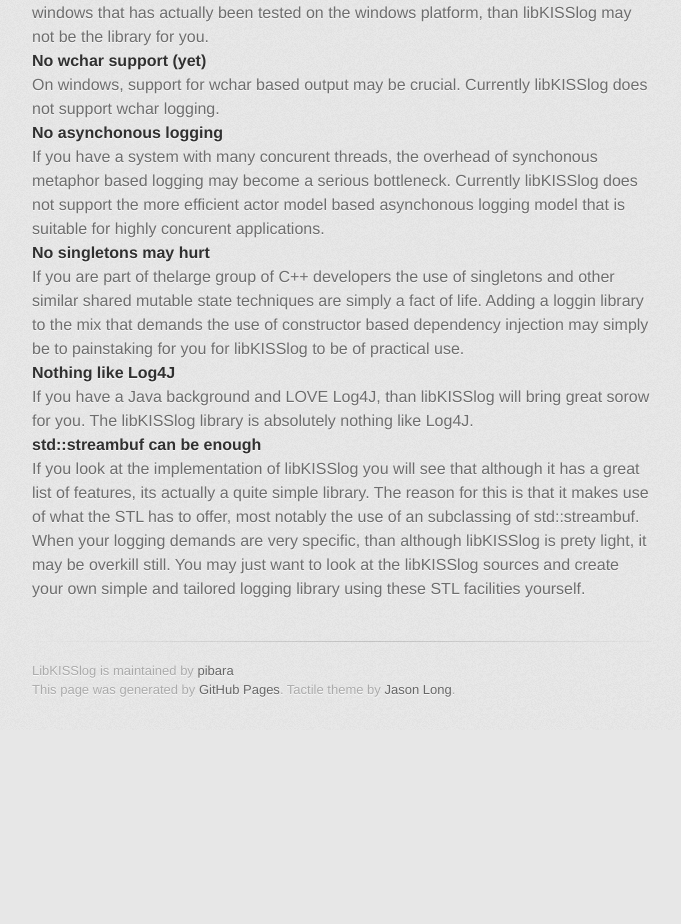
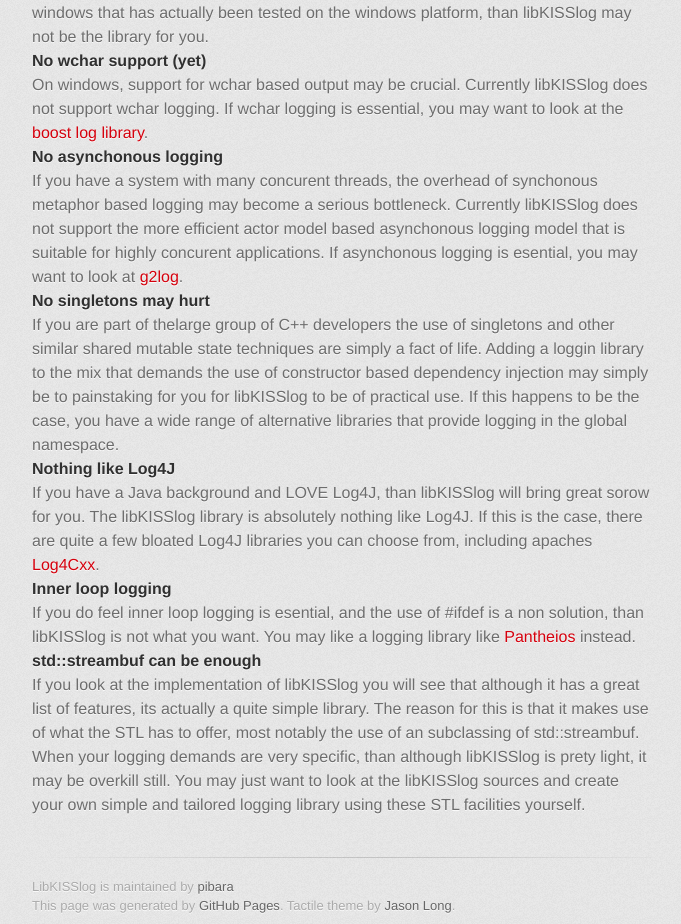
Before and after one commit to pibara/libKISSlog, a plain HTML site: page index.html in a window 1280 px wide. Shown: the part 7226-8150 px from the top of the page, without its empty margins (298-979 px from the left). Before the commit the page ends 7956 px from the top, so only its background shows below. Drawn offline with Linux system fonts and the light colour scheme; a web font is replaced by a local one.

Commit message:
Update index.html

```diff
--- a/index.html
+++ b/index.html
@@ -249,18 +249,23 @@
 Currently this library has only been tested on POSIX systems. If you want a library for windows that has actually been tested on the windows platform,
 than libKISSlog may not be the library for you.
 <h4>No wchar support (yet)</h4>
-On windows, support for wchar based output may be crucial. Currently libKISSlog does not support wchar logging.
+On windows, support for wchar based output may be crucial. Currently libKISSlog does not support wchar logging. If wchar logging
+is essential, you may want to look at the <A HREF="http://boost-log.sourceforge.net/libs/log/doc/html/index.html">boost log library</A>.
 <h4>No asynchonous logging</h4>
 If you have a system with many concurent threads, the overhead of synchonous metaphor based logging may become a
 serious bottleneck. Currently libKISSlog does not support the more efficient actor model based asynchonous logging model
-that is suitable for highly concurent applications.
+that is suitable for highly concurent applications. If asynchonous logging is esential, you may want to look at <A HREF="https://sites.google.com/site/kjellhedstrom2/g2log-efficient-background-io-processign-with-c11">g2log</A>.
 <h4>No singletons may hurt</h4>
 If you are part of thelarge group of C++ developers the use of singletons and other similar shared mutable state
 techniques are simply a fact of life. Adding a loggin library to the mix that <i>demands</i> the use of constructor
-based dependency injection may simply be to painstaking for you for libKISSlog to be of practical use.
+based dependency injection may simply be to painstaking for you for libKISSlog to be of practical use. If this
+happens to be the case, you have a wide range of alternative libraries that provide logging in the global namespace.
 <h4>Nothing like Log4J</h4>
 If you have a Java background and <i>LOVE</i> Log4J, than libKISSlog will bring great sorow for you. The libKISSlog library is absolutely
-nothing like Log4J.
+nothing like Log4J. If this is the case, there are quite a few bloated Log4J libraries you can choose from, including apaches <A HREF="http://logging.apache.org/log4cxx/">Log4Cxx</A>.
+<h4>Inner loop logging</h4>
+If you do feel inner loop logging is esential, and the use of #ifdef is a non solution, than libKISSlog is not what you want.
+You may like a logging library like <A HREF="http://www.pantheios.org/">Pantheios</A> instead.
 <h4>std::streambuf can be enough</h4>
 If you look at the implementation of libKISSlog you will see that although it has a great list of features, its actually a quite simple
 library. The reason for this is that it makes use of what the STL has to offer, most notably the use of an subclassing of
```
